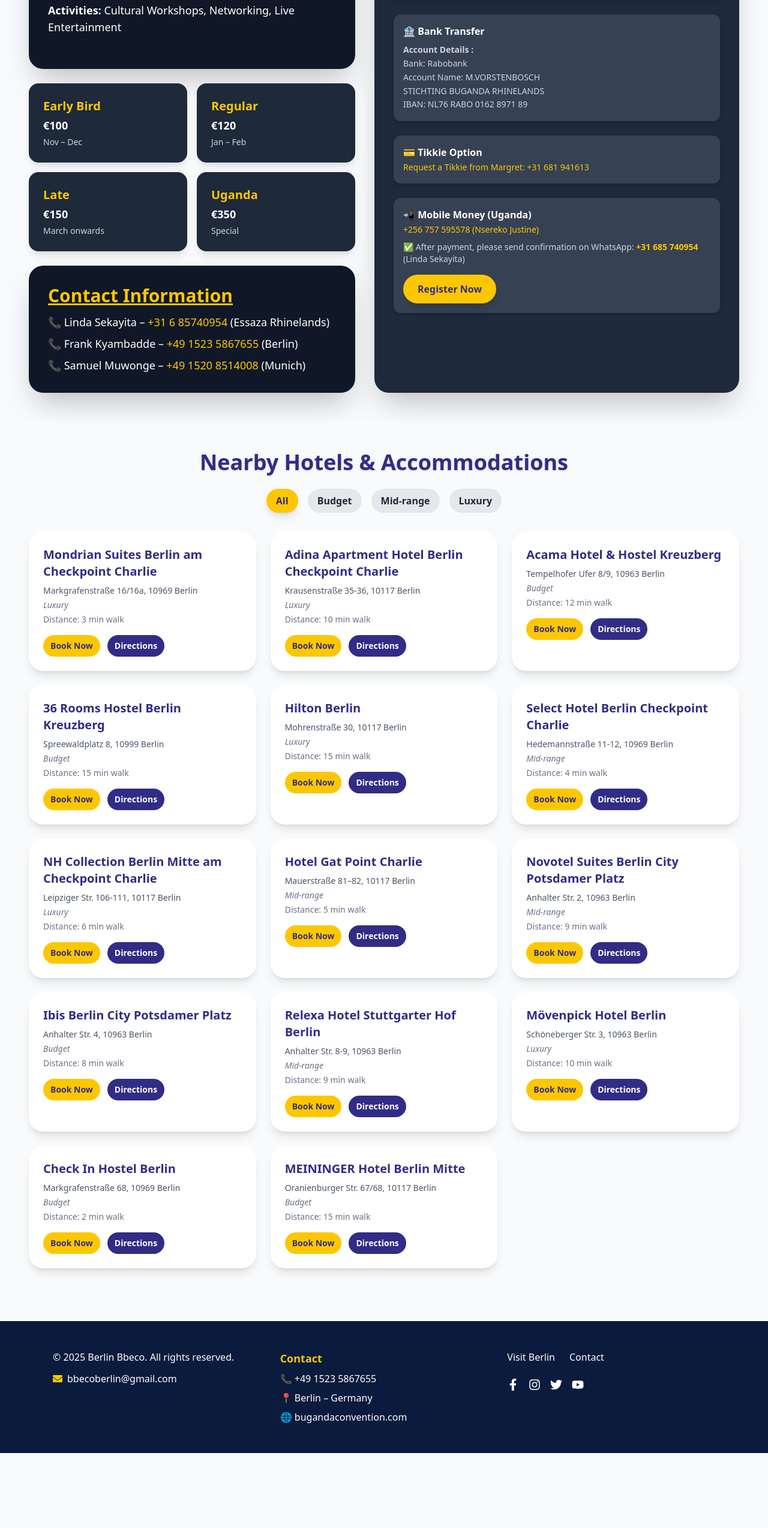
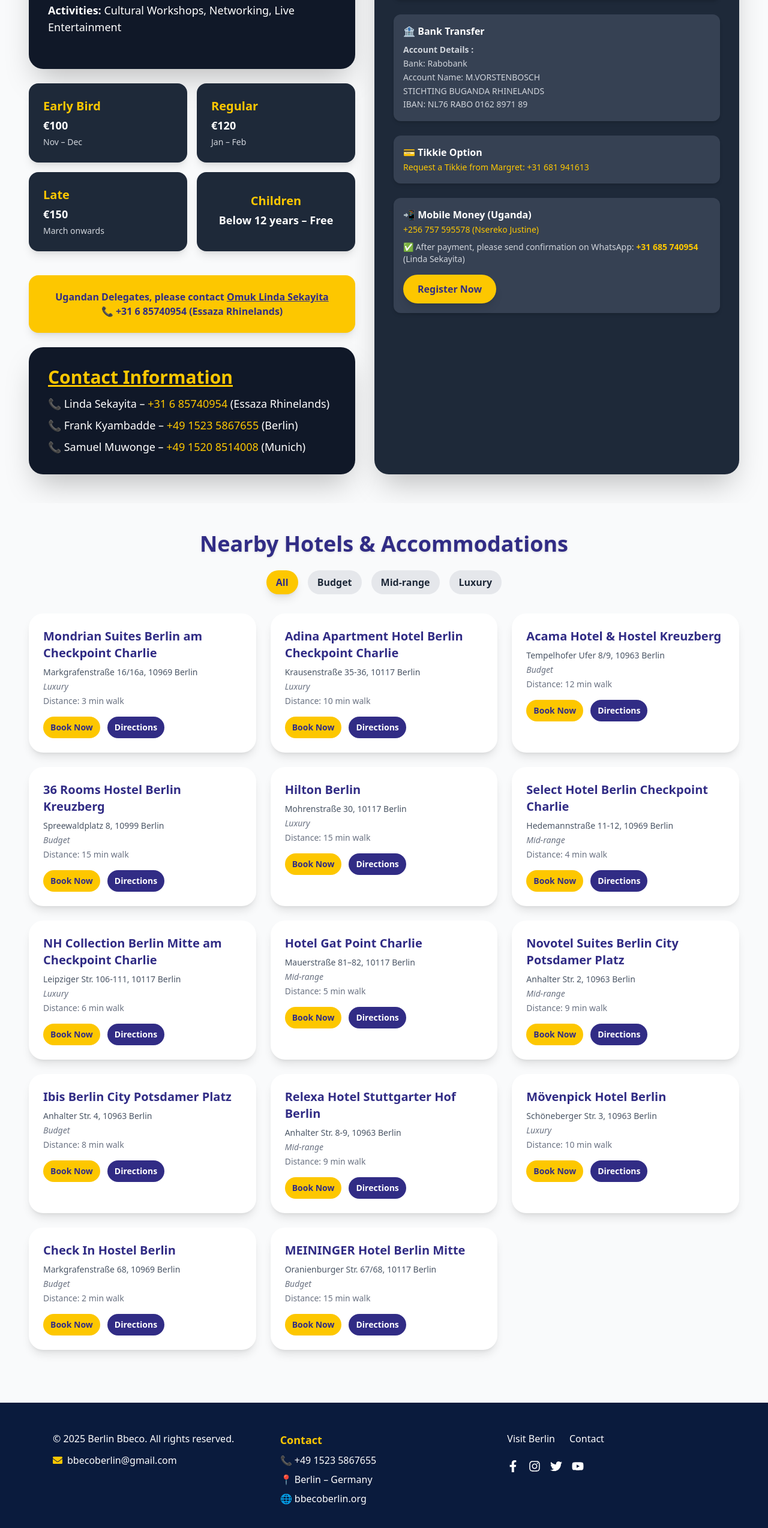
Before and after one commit to mperwe/bug-form_frontend, a React (Vite) app: page / in a window 1280 px wide. Shown: the part 781-3329 px from the top of the page at 60% size. Before the commit the page ends 3204 px from the top, so only its background shows below. Built offline with nearby package versions, Linux system fonts and the light colour scheme; the HTML template or start-up script is replaced by a standard one.

Commit message:
edit records

```diff
--- a/src/components/Footer.jsx
+++ b/src/components/Footer.jsx
@@ -25,7 +25,7 @@ export default function Footer() {
           <h3 className="text-lg font-semibold mb-2 text-yellow-400">Contact</h3>
           <p>📞 +49 1523 5867655</p>
           <p>📍 Berlin – Germany</p>
-          <p>🌐 <a href="https://bbecoberlin.netlify.app/" target="_blank" rel="noopener noreferrer" className="hover:underline">bugandaconvention.com</a></p>
+          <p>🌐 <a href="https://bbecoberlin.netlify.app/" target="_blank" rel="noopener noreferrer" className="hover:underline">bbecoberlin.org</a></p>
         </div>
 
         {/* Links & Social Media */}
--- a/src/pages/Home.jsx
+++ b/src/pages/Home.jsx
@@ -194,7 +194,6 @@ export default function Home() {
                 { title: "Early Bird", price: "€100", period: "Nov – Dec" },
                 { title: "Regular", price: "€120", period: "Jan – Feb" },
                 { title: "Late", price: "€150", period: "March onwards" },
-                { title: "Uganda", price: "€350", period: "Special" },
               ].map((ticket, index) => (
                 <div
                   key={index}
@@ -205,7 +204,22 @@ export default function Home() {
                   <p className="text-xs md:text-sm text-gray-300">{ticket.period}</p>
                 </div>
               ))}
+
+              {/* Children Free Note */}
+              <div className="bg-gray-800 p-4 md:p-6 rounded-2xl shadow-lg hover:shadow-2xl transform hover:-translate-y-1 transition-all duration-300 text-white flex flex-col justify-center items-center text-center">
+                <h3 className="text-lg md:text-xl font-bold text-yellow-400 mb-1">Children</h3>
+                <p className="text-base md:text-lg font-semibold mb-1">Below 12 years – Free</p>
+              </div>
             </div>
+
+            {/* Ugandan Delegates Banner */}
+            <div className="bg-yellow-400 text-indigo-900 font-semibold rounded-2xl shadow-lg p-4 md:p-6 text-center mt-4 transition-all duration-300 transform hover:scale-105 hover:bg-yellow-300">
+              Ugandan Delegates, please contact{" "}
+              <span className="underline font-bold">Omuk Linda Sekayita</span><br />
+              <span className="text-sm sm:text-base">📞 +31 6 85740954 (Essaza Rhinelands)</span>
+            </div>
+
+
 
             {/* Contact Info */}
             <div className="bg-gray-900 rounded-3xl p-6 md:p-8 shadow-2xl text-white transform hover:scale-102 transition-transform duration-300">
@@ -283,11 +297,10 @@ export default function Home() {
               <button
                 key={cat}
                 onClick={() => setFilter(cat)}
-                className={`px-4 py-2 rounded-full font-semibold transition ${
-                  filter === cat
-                    ? "bg-yellow-400 text-indigo-900 shadow-lg"
-                    : "bg-gray-200 text-gray-800 hover:bg-gray-300"
-                }`}
+                className={`px-4 py-2 rounded-full font-semibold transition ${filter === cat
+                  ? "bg-yellow-400 text-indigo-900 shadow-lg"
+                  : "bg-gray-200 text-gray-800 hover:bg-gray-300"
+                  }`}
               >
                 {cat}
               </button>
```
